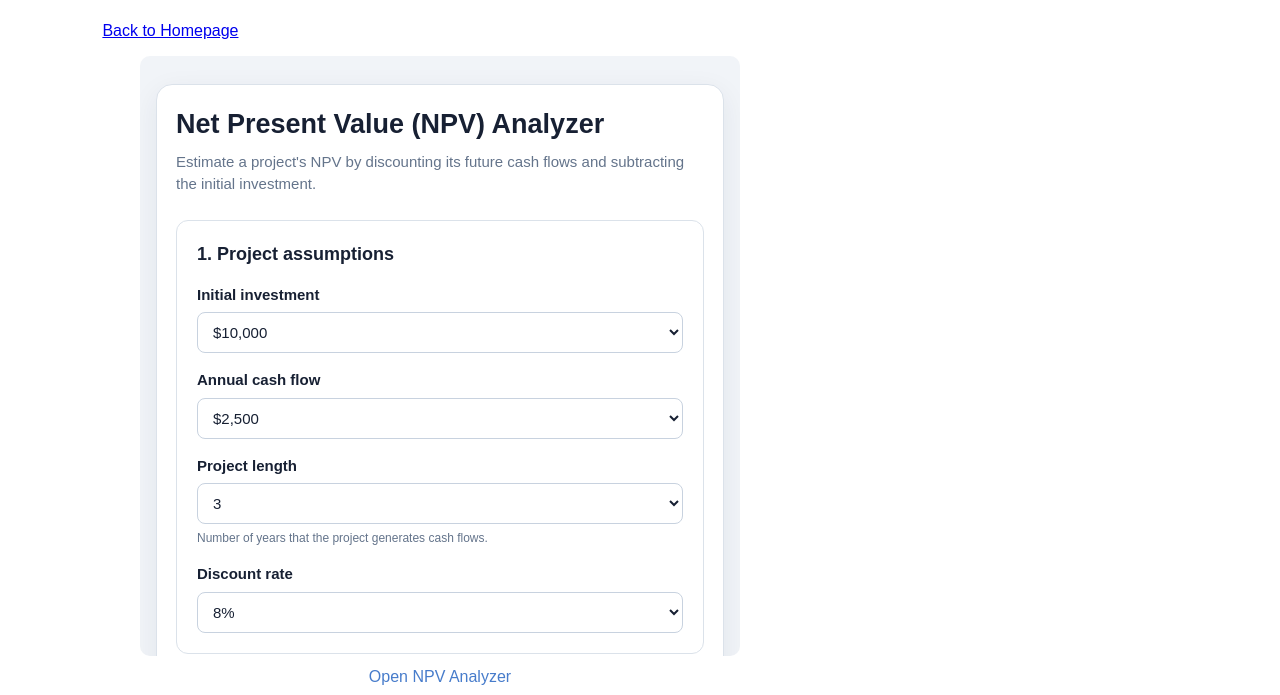
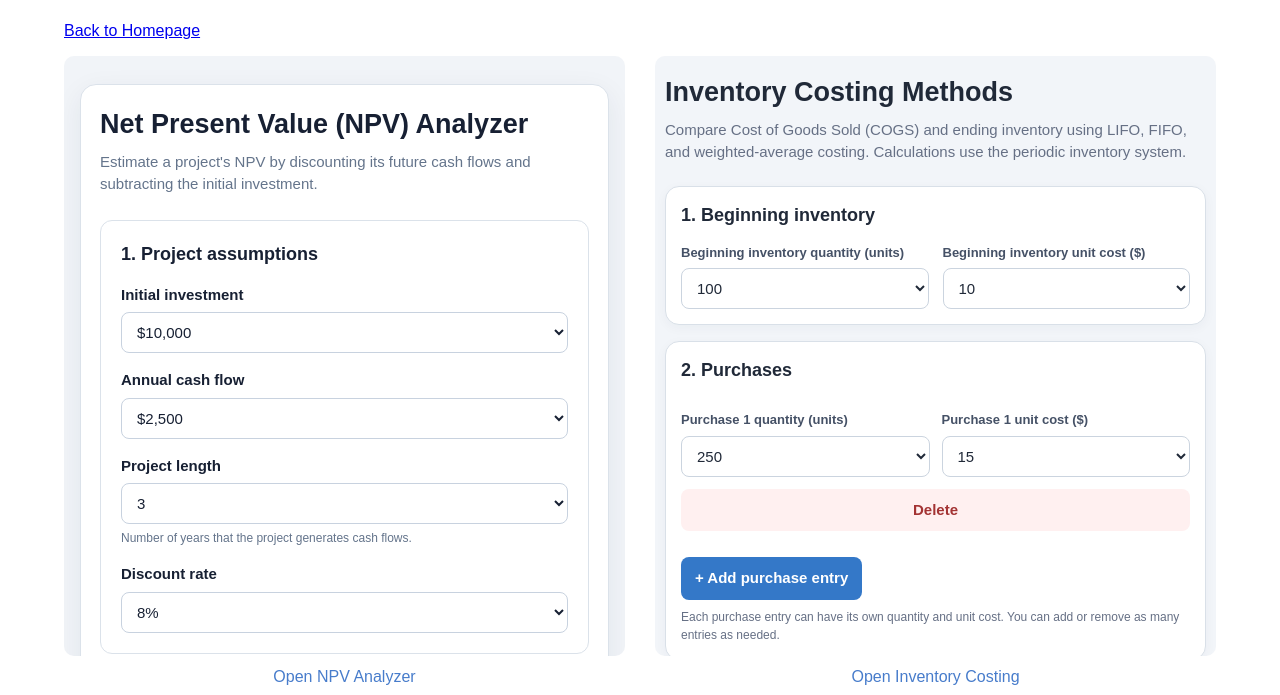
Before and after one commit to jlinhub/Projects, a plain HTML site: page html-projects/index.html in a window 1280 px wide. Shown: the part 86-781 px from the top of the page. Drawn offline with Linux system fonts and the light colour scheme.

Commit message:
Update index.html

```diff
--- a/html-projects/index.html
+++ b/html-projects/index.html
@@ -1,3 +1,4 @@
+
 <!DOCTYPE html>
 <html lang="en">
 <head>
@@ -9,7 +10,7 @@
         body {
             font-family: Arial, sans-serif;
             margin: 0;
-            padding: 25px 8%;
+            padding: 25px 5%;
             color: #263B52;
             background-color: #FFFFFF;
         }
@@ -20,16 +21,17 @@
         }
 
         .container {
-            max-width: 1000px;
+            max-width: 1300px;
             margin: auto;
+            display: grid;
+            grid-template-columns: repeat(2, minmax(0, 1fr));
+            gap: 30px;
         }
 
         .project {
-            width: 600px;
-            max-width: 100%;
+            width: 100%;
             text-align: center;
             background-color: #FFFFFF;
-            margin-bottom: 40px;
         }
 
         .preview {
@@ -57,6 +59,13 @@
 
         .project a:hover {
             text-decoration: underline;
+        }
+
+        /* Stack projects on smaller screens */
+        @media (max-width: 750px) {
+            .container {
+                grid-template-columns: 1fr;
+            }
         }
     </style>
 </head>
```
